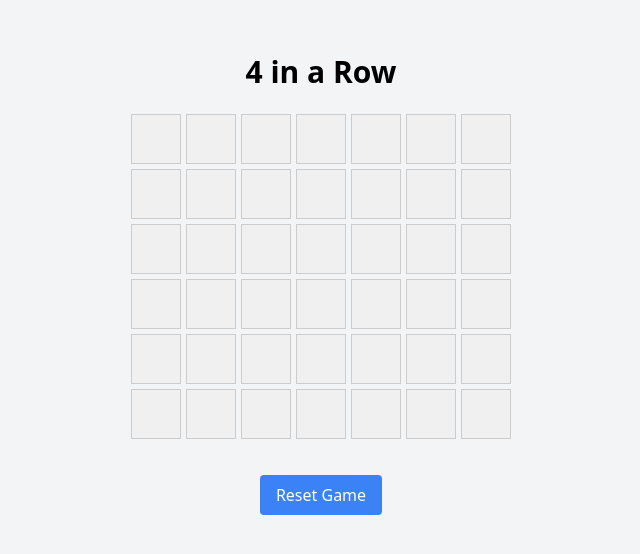
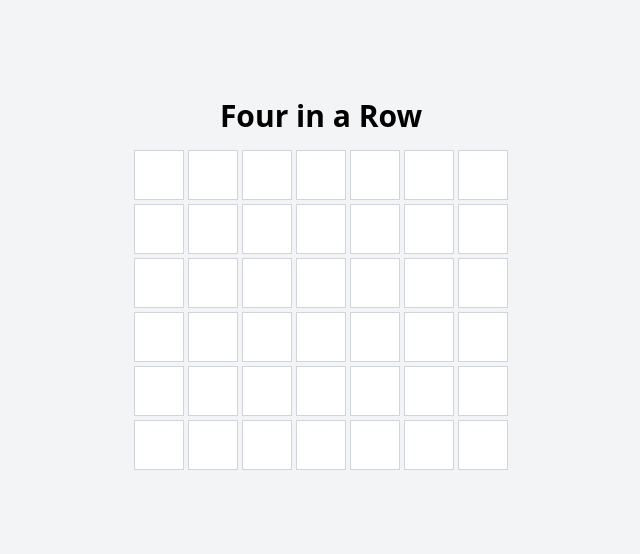
Before and after one commit to greexdy/4-in-a-row, a plain HTML site: page index.html in a window 1280 px wide. Shown: the part 108-662 px from the top of the page, without its empty margins (319-959 px from the left). Drawn offline with nearby package versions, Linux system fonts and the light colour scheme.

Commit message:
Add files via upload
version 0.4

```diff
--- a/index.html
+++ b/index.html
@@ -2,98 +2,108 @@
 <head>
     <meta charset="UTF-8">
     <meta name="viewport" content="width=device-width, initial-scale=1.0">
-    <title>4 in a Row Game</title>
+    <title>Four in a Row</title>
     <script src="https://cdn.tailwindcss.com"></script>
+    <link rel="stylesheet" href="https://cdnjs.cloudflare.com/ajax/libs/font-awesome/5.15.3/css/all.min.css"></link>
     <style>
-        .board {
-            display: grid;
-            grid-template-columns: repeat(7, 50px);
-            grid-gap: 5px;
-            margin: 20px auto;
-        }
         .cell {
             width: 50px;
             height: 50px;
-            background-color: #f0f0f0;
-            border: 1px solid #ccc;
             display: flex;
             align-items: center;
             justify-content: center;
             cursor: pointer;
-            position: relative;
         }
-        .disc {
-            width: 100%;
-            height: 100%;
-            border-radius: 50%;
-            position: absolute;
-            top: -100%;
-            transition: top 0.5s ease;
-        }
-        .red {
+        .cell.red {
             background-color: red;
         }
-        .yellow {
+        .cell.yellow {
             background-color: yellow;
         }
     </style>
 </head>
 <body class="bg-gray-100 flex items-center justify-center h-screen">
     <div class="text-center">
-        <h1 class="text-3xl font-bold mb-6">4 in a Row</h1>
-        <div id="board" class="board"></div>
-        <button onclick="resetGame()" class="bg-blue-500 text-white px-4 py-2 rounded mt-4">Reset Game</button>
-        <p id="message" class="mt-4 text-lg"></p>
+        <h1 class="text-3xl font-bold mb-4">Four in a Row</h1>
+        <div id="board" class="grid grid-cols-7 gap-1">
+            <!-- 6 rows x 7 columns grid -->
+            <div class="cell bg-white border border-gray-300"></div>
+            <div class="cell bg-white border border-gray-300"></div>
+            <div class="cell bg-white border border-gray-300"></div>
+            <div class="cell bg-white border border-gray-300"></div>
+            <div class="cell bg-white border border-gray-300"></div>
+            <div class="cell bg-white border border-gray-300"></div>
+            <div class="cell bg-white border border-gray-300"></div>
+
+            <div class="cell bg-white border border-gray-300"></div>
+            <div class="cell bg-white border border-gray-300"></div>
+            <div class="cell bg-white border border-gray-300"></div>
+            <div class="cell bg-white border border-gray-300"></div>
+            <div class="cell bg-white border border-gray-300"></div>
+            <div class="cell bg-white border border-gray-300"></div>
+            <div class="cell bg-white border border-gray-300"></div>
+
+            <div class="cell bg-white border border-gray-300"></div>
+            <div class="cell bg-white border border-gray-300"></div>
+            <div class="cell bg-white border border-gray-300"></div>
+            <div class="cell bg-white border border-gray-300"></div>
+            <div class="cell bg-white border border-gray-300"></div>
+            <div class="cell bg-white border border-gray-300"></div>
+            <div class="cell bg-white border border-gray-300"></div>
+
+            <div class="cell bg-white border border-gray-300"></div>
+            <div class="cell bg-white border border-gray-300"></div>
+            <div class="cell bg-white border border-gray-300"></div>
+            <div class="cell bg-white border border-gray-300"></div>
+            <div class="cell bg-white border border-gray-300"></div>
+            <div class="cell bg-white border border-gray-300"></div>
+            <div class="cell bg-white border border-gray-300"></div>
+
+            <div class="cell bg-white border border-gray-300"></div>
+            <div class="cell bg-white border border-gray-300"></div>
+            <div class="cell bg-white border border-gray-300"></div>
+            <div class="cell bg-white border border-gray-300"></div>
+            <div class="cell bg-white border border-gray-300"></div>
+            <div class="cell bg-white border border-gray-300"></div>
+            <div class="cell bg-white border border-gray-300"></div>
+
+            <div class="cell bg-white border border-gray-300"></div>
+            <div class="cell bg-white border border-gray-300"></div>
+            <div class="cell bg-white border border-gray-300"></div>
+            <div class="cell bg-white border border-gray-300"></div>
+            <div class="cell bg-white border border-gray-300"></div>
+            <div class="cell bg-white border border-gray-300"></div>
+            <div class="cell bg-white border border-gray-300"></div>
+        </div>
+        <div id="message" class="mt-4 text-xl font-bold"></div>
     </div>
 
     <script>
         const rows = 6;
         const cols = 7;
         let currentPlayer = 'red';
-        let board = [];
+        const board = Array(rows).fill(null).map(() => Array(cols).fill(null));
+        const cells = document.querySelectorAll('.cell');
+        const message = document.getElementById('message');
 
-        function createBoard() {
-            const boardElement = document.getElementById('board');
-            boardElement.innerHTML = '';
-            board = [];
-            for (let r = 0; r < rows; r++) {
-                const row = [];
-                for (let c = 0; c < cols; c++) {
-                    const cell = document.createElement('div');
-                    cell.classList.add('cell');
-                    cell.dataset.row = r;
-                    cell.dataset.col = c;
-                    cell.addEventListener('click', handleCellClick);
-                    boardElement.appendChild(cell);
-                    row.push(null);
+        cells.forEach((cell, index) => {
+            cell.addEventListener('click', () => {
+                const col = index % cols;
+                for (let row = rows - 1; row >= 0; row--) {
+                    if (!board[row][col]) {
+                        board[row][col] = currentPlayer;
+                        cell.classList.add(currentPlayer);
+                        if (checkWin(row, col)) {
+                            message.textContent = `${currentPlayer.toUpperCase()} wins!`;
+                            setTimeout(resetGame, 3000);
+                        } else {
+                            currentPlayer = currentPlayer === 'red' ? 'yellow' : 'red';
+                        }
+                        break;
+                    }
                 }
-                board.push(row);
-            }
-        }
-
-        function handleCellClick(event) {
-            const col = event.target.dataset.col;
-            for (let r = rows - 1; r >= 0; r--) {
-                if (!board[r][col]) {
-                    board[r][col] = currentPlayer;
-                    const cell = document.querySelector(`.cell[data-row='${r}'][data-col='${col}']`);
-                    const disc = document.createElement('div');
-                    disc.classList.add('disc', currentPlayer);
-                    cell.appendChild(disc);
-                    setTimeout(() => {
-                        disc.style.top = '0';
-                    }, 10);
-                    if (checkWin(r, col)) {
-                        document.getElementById('message').textContent = `${currentPlayer.toUpperCase()} wins!`;
-                        disableBoard();
-                        setTimeout(resetGame, 3000); // Automatically reset the game after 3 seconds
-                    } else {
-                        currentPlayer = currentPlayer === 'red' ? 'yellow' : 'red';
-                    }
-                    break;
-                }
-            }
-        }
+            });
+        });
 
         function checkWin(row, col) {
             return checkDirection(row, col, 1, 0) || // Horizontal
@@ -117,18 +127,12 @@
             return false;
         }
 
-        function disableBoard() {
-            const cells = document.querySelectorAll('.cell');
-            cells.forEach(cell => cell.removeEventListener('click', handleCellClick));
+        function resetGame() {
+            board.forEach(row => row.fill(null));
+            cells.forEach(cell => cell.classList.remove('red', 'yellow'));
+            message.textContent = '';
+            currentPlayer = 'red';
         }
-
-        function resetGame() {
-            currentPlayer = 'red';
-            document.getElementById('message').textContent = '';
-            createBoard();
-        }
-
-        createBoard();
     </script>
 </body>
 </html>
```
